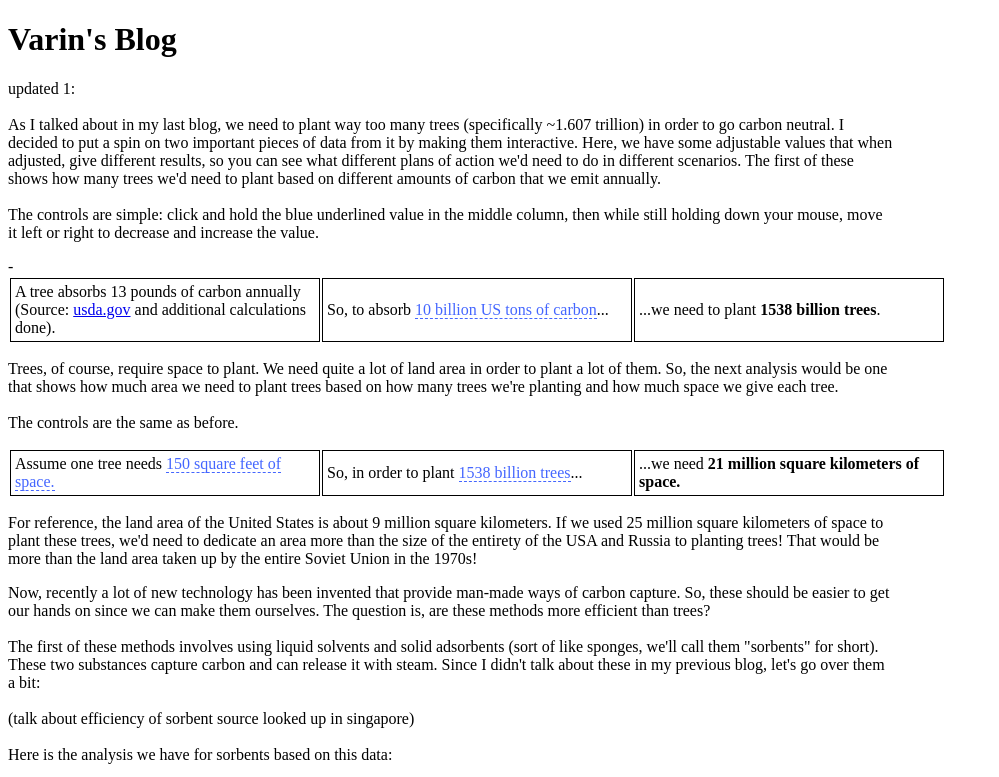
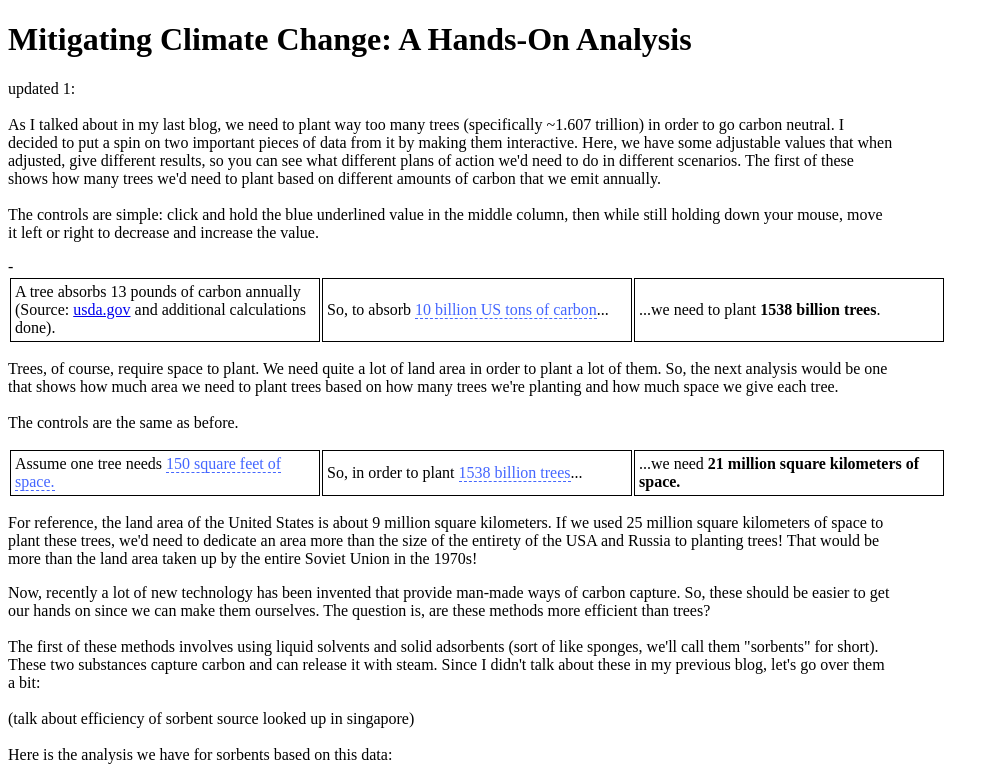
Before and after one commit to VarinSikka/varinsikka.github.io, a plain HTML site: page solutionsinteractive.html in a window 1280 px wide. Shown: the top 777 px of the page, without its empty margins (0-999 px from the left). Drawn offline with Linux system fonts and the light colour scheme.

Commit message:
Update solutionsinteractive.html

```diff
--- a/solutionsinteractive.html
+++ b/solutionsinteractive.html
@@ -1,7 +1,7 @@
 <!DOCTYPE html>
 <html>
 <head>
-	<title>testing for ac</title>
+	<title>Varin Sikka</title>
 	<meta charset="utf-8"/>
 
 	<!-- Tangle -->
@@ -95,7 +95,7 @@
 
 <body onload="setUpTangle();">
 
-	 <h1>Varin's Blog</h1>
+	 <h1>Mitigating Climate Change: A Hands-On Analysis</h1>
 
 	 <p class="contextp">updated 1: <br><br> As I talked about in my last blog, we need to plant way too many trees (specifically ~1.607 trillion) in order to go carbon neutral. I decided to put a spin on two important pieces of data from it by making them interactive. Here, we have some adjustable values that when adjusted, give different results, so you can see what different plans of action we'd need to do in different scenarios. The first of these shows how many trees we'd need to plant based on different amounts of carbon that we emit annually. <br><br>The controls are simple: click and hold the blue underlined value in the middle column, then while still holding down your mouse, move it left or right to decrease and increase the value.</p>
 
```
